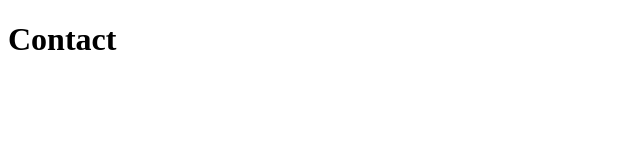
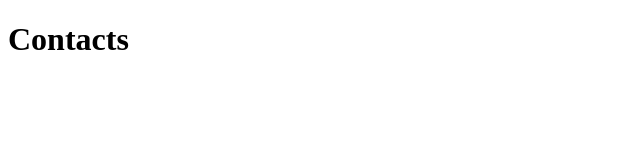
Before and after one commit to JustRoniss/FC_GitFlow, a plain HTML site: page contact.html in a window 1280 px wide. Shown: the full height of the page, 0-640 px from the left. Drawn offline with Linux system fonts and the light colour scheme.

Commit message:
adjusting PR issue

```diff
--- a/contact.html
+++ b/contact.html
@@ -6,6 +6,6 @@
     <title>Contact</title>
 </head>
 <body>
-    <h1>Contact</h1>
+    <h1>Contacts</h1>
 </body>
 </html>
```
